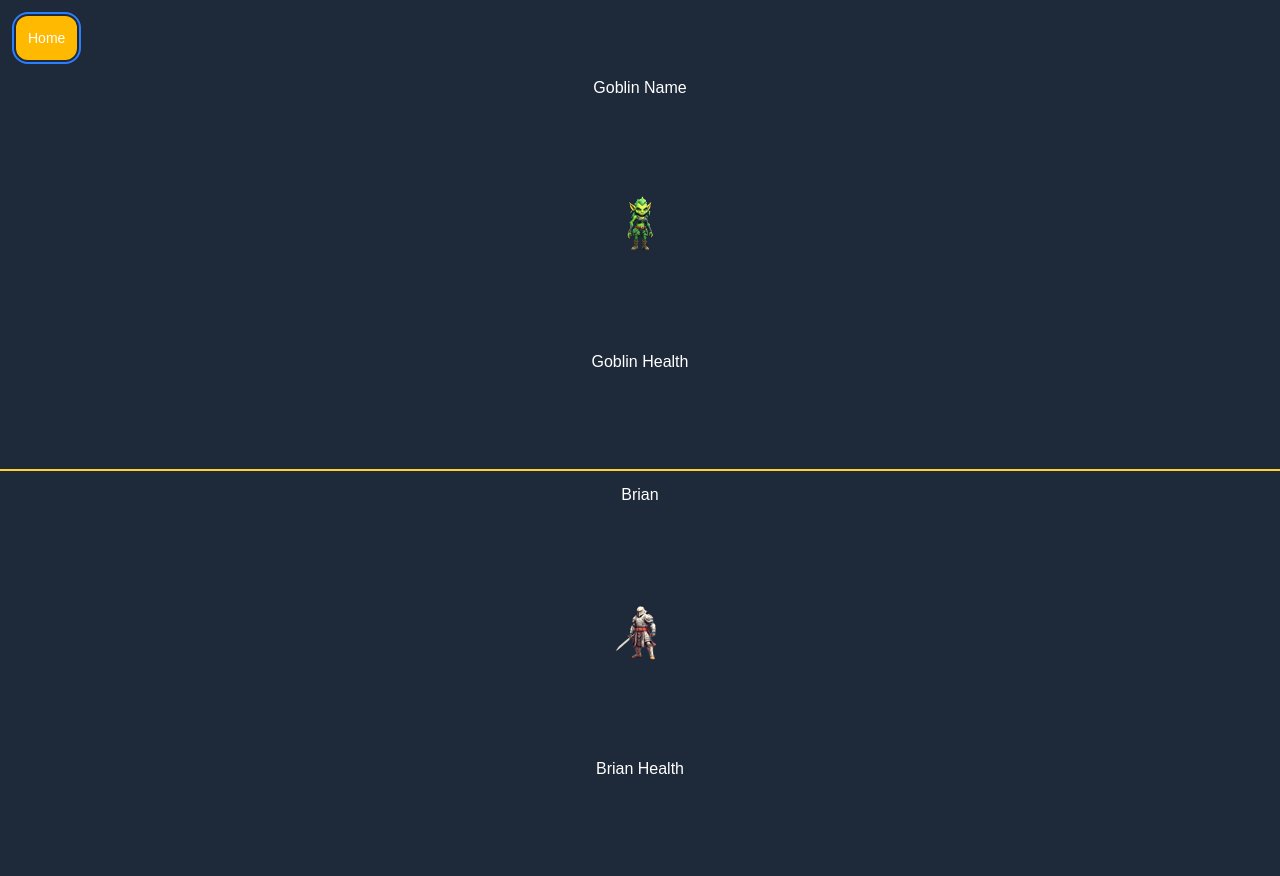
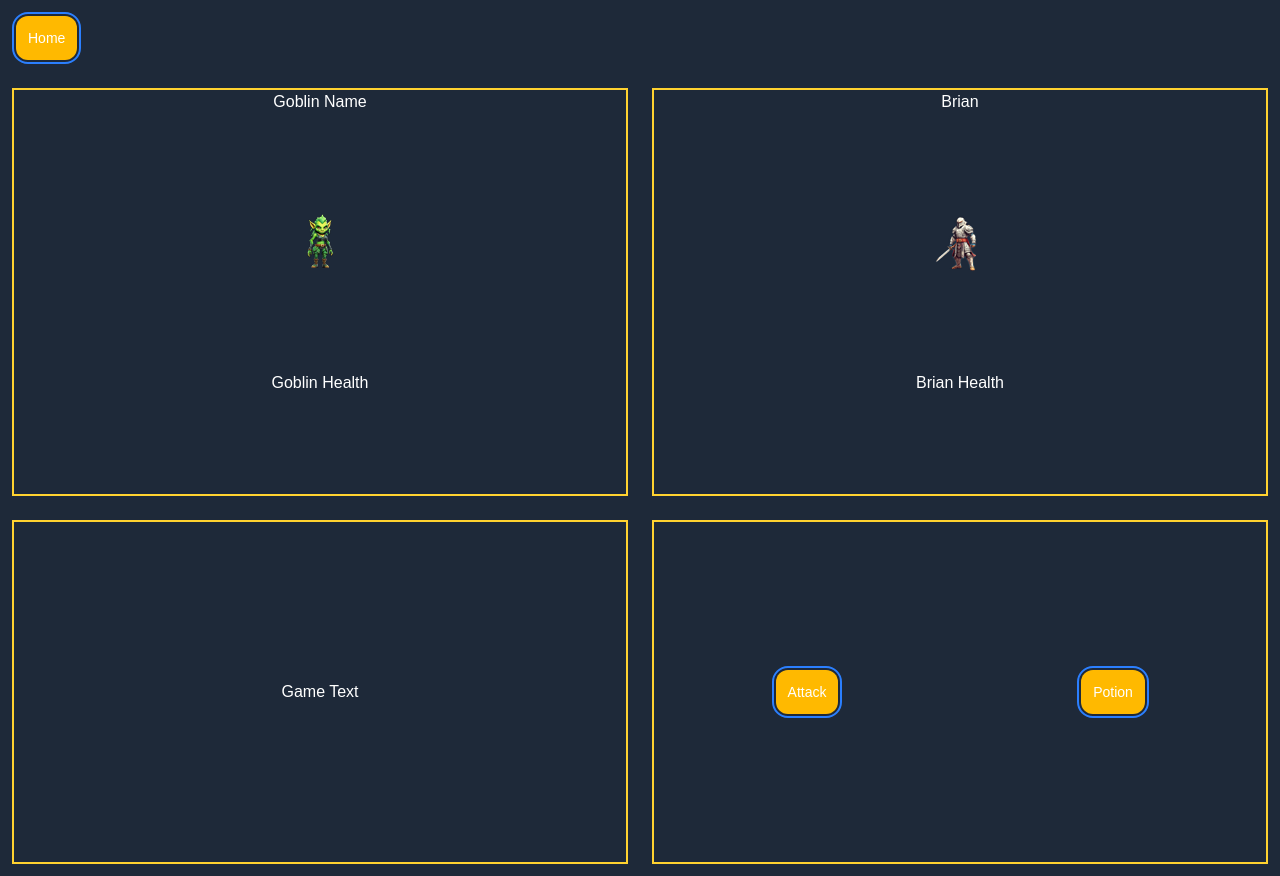
Before and after one commit to cchester11/goblins, a React (Vite) app: page /game in a window 1280 px wide. Built offline with nearby package versions, Linux system fonts and the light colour scheme; a web font is replaced by a local one.

Commit message:
new design

```diff
--- a/src/components/Game.jsx
+++ b/src/components/Game.jsx
@@ -10,11 +10,11 @@ export default function Game() {
             health: 100,
             strength: 10,
             potions: {
-                        red: 3,
-                        green: 1,
-                        blue: 1,
-                        orange: 0
-            }
+                  red: 3,
+                  green: 1,
+                  blue: 1,
+                  orange: 0,
+            },
       });
       let [goblin, setGoblin] = useState({
             health: 0,
@@ -32,29 +32,60 @@ export default function Game() {
                               Home
                         </button>
                   </div>
-                  <div className="h-screen w-screen grid grid-cols-1 text-white">
+                  <div className="h-screen w-screen grid grid-cols-2 text-white">
                         {/* enemy container */}
-                        <div className="grid grid-cols-1 border-b-2 border-amber-300 mb-3">
+                        <div className="grid grid-cols-1 border-2 border-amber-300 m-3">
                               <div className="flex justify-center">
                                     Goblin Name
                               </div>
                               <div className="flex justify-center">
-                                    <img src="/goblin_1.png" alt="goblin" className="h-[60px] w-[60px]"/>
+                                    <img
+                                          src="/goblin_1.png"
+                                          alt="goblin"
+                                          className="h-[60px] w-[60px]"
+                                    />
                               </div>
                               <div className="flex justify-center">
                                     Goblin Health
                               </div>
                         </div>
                         {/* brian container */}
-                        <div className="grid grid-cols-1">
+                        <div className="grid grid-cols-1 border-2 border-amber-300 m-3">
+                              <div className="flex justify-center">Brian</div>
                               <div className="flex justify-center">
-                                    Brian
-                              </div>
-                              <div className="flex justify-center">
-                                    <img src='/brian.png' alt="Brian" className="h-[60px] w-[60px]" />
+                                    <img
+                                          src="/brian.png"
+                                          alt="Brian"
+                                          className="h-[60px] w-[60px]"
+                                    />
                               </div>
                               <div className="flex justify-center">
                                     Brian Health
+                              </div>
+                        </div>
+                        {/* text container */}
+                        <div className="grid grid-cols-1 border-2 border-amber-300 m-3">
+                              <div className="flex justify-center items-center">
+                                    <p>Game Text</p>
+                              </div>
+                        </div>
+                        {/* brians controls container */}
+                        <div className="grid grid-cols-2 border-2 border-amber-300 m-3 justify-between items-center align-middle">
+                              <div className="flex justify-center">
+                                    <button
+                                          type="button"
+                                          className="bg-amber-400 text-sm text-white hover:bg-amber-200 p-3 rounded-xl outline-2 outline-offset-2 outline-blue-500"
+                                    >
+                                          Attack
+                                    </button>
+                              </div>
+                              <div className="flex justify-center">
+                                    <button
+                                          type="button"
+                                          className="bg-amber-400 text-sm text-white hover:bg-amber-200 p-3 rounded-xl outline-2 outline-offset-2 outline-blue-500"
+                                    >
+                                          Potion
+                                    </button>
                               </div>
                         </div>
                   </div>
```
